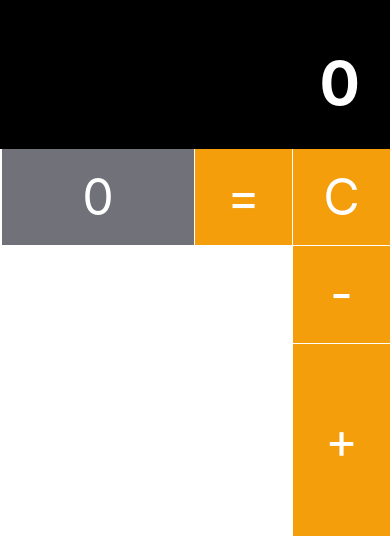
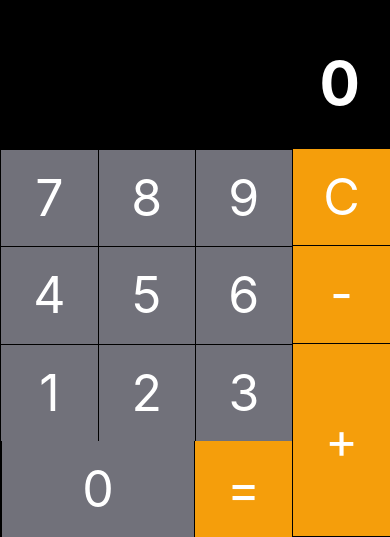
Before and after one commit to anjigu/react_native_calc, a React Native app: screen / in a window 390 px wide. Shown: the part 307-844 px from the top of the page. Built offline with nearby package versions, Linux system fonts and the light colour scheme.

Commit message:
버튼 영역 배치 완료

```diff
--- a/src/App.js
+++ b/src/App.js
@@ -2,19 +2,15 @@ import { StatusBar } from 'expo-status-bar';
 import { useState } from 'react';
 import { StyleSheet, Text, useWindowDimensions, View } from 'react-native';
 import Button, { ButtonTypes } from './components/Button';
-
 const Operators = {
   CLEAR: 'C',
   MINUS: '-',
   PLUS: '+',
   EQUAL: '=',
 };
-
 export default function App() {
   const [result, setResult] = useState(0);
-
   const width = (useWindowDimensions().width - 5) / 4;
-
   return (
     <View style={styles.container}>
       <StatusBar style="light" />
@@ -24,7 +20,17 @@ const Operators = {
 
       <View style={styles.buttonContainer}>
         <View style={styles.leftPad}>
-            <View style={styles.number}></View>
+          <View style={styles.number}>
+            {[1, 2, 3, 4, 5, 6, 7, 8, 9].map((num) => (
+              <Button
+                key={num}
+                title={num.toString()}
+                onPress={() => {}}
+                buttonStyle={{ width, height: width, marginTop: 1 }}
+              />
+            ))}
+          </View>
+
           <View style={styles.bottom}>
             <Button
               title="0"
@@ -39,7 +45,6 @@ const Operators = {
             />
           </View>
         </View>
-
         <View style={styles.operator}>
           <Button
             title={Operators.CLEAR}
@@ -64,7 +69,6 @@ const Operators = {
     </View>
   );
 }
-
 const styles = StyleSheet.create({
   container: {
     flex: 1,
@@ -81,7 +85,7 @@ const styles = StyleSheet.create({
   },
   buttonContainer: {
     flexDirection: 'row',
-      backgroundColor: 'white',
+    backgroundColor: '#000000',
     justifyContent: 'space-evenly',
   },
   result: {
@@ -94,7 +98,11 @@ const styles = StyleSheet.create({
   leftPad: {
     width: '75%',
   },
-    number: {},
+  number: {
+    flexDirection: 'row',
+    flexWrap: 'wrap-reverse',
+    justifyContent: 'space-evenly',
+  },
   bottom: {
     flexDirection: 'row',
     justifyContent: 'space-evenly',
```
Lines whose indentation alone changed are shown as unchanged.
